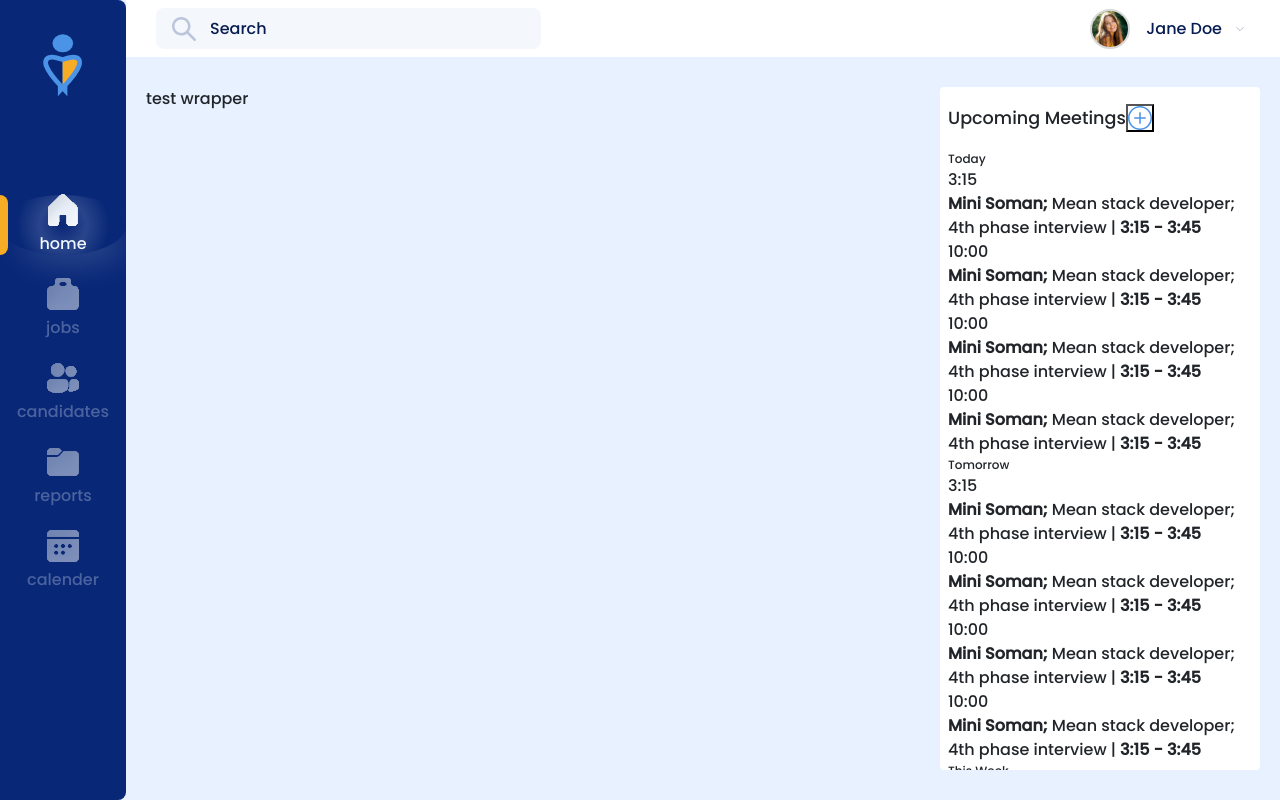
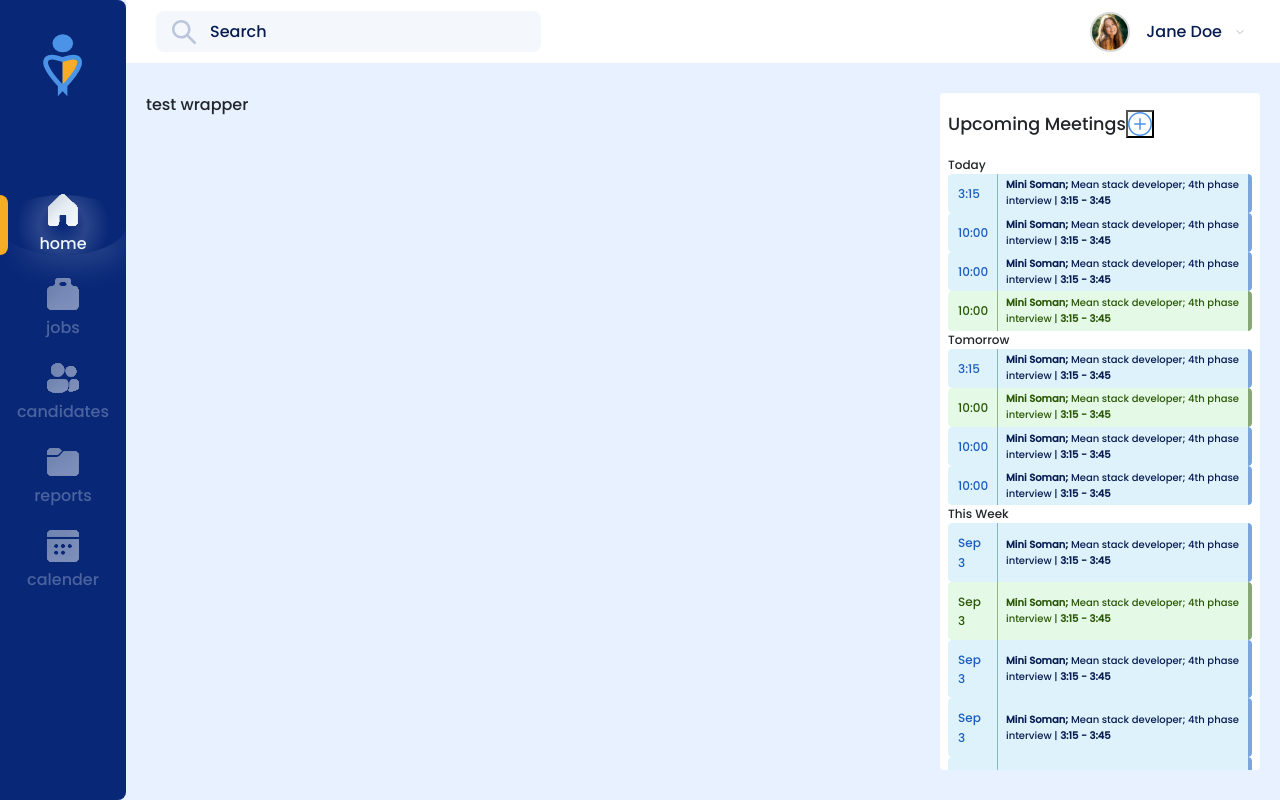
Before and after one commit to nsanzimfura-eric/hr-management-system, a React (Vite) app: page /login in a window 1280 px wide. Built offline with nearby package versions, Linux system fonts and the light colour scheme.

Commit message:
Styles meeting notification

```diff
--- a/src/pages/dashboard/components/meetingNotification/meetingNotification.module.scss
+++ b/src/pages/dashboard/components/meetingNotification/meetingNotification.module.scss
@@ -1,25 +1,84 @@
 @import "../../../../styles/variables.scss";
 @import "../../../../styles/mixins.scss";
 
-.buttonIcon {
+.meetingNotification {
   :global {
     background-color: transparent;
     width: fit-content;
     padding: 0;
+    width: 100%;
+    cursor: pointer;
     display: flex;
-    align-items: center;
-    justify-content: center;
+    overflow: hidden;
+    min-height: 37px;
+    max-height: fit-content;
     @include transition;
-    img {
-      width: 24px;
-      aspect-ratio: 1/1;
-      height: auto;
-      cursor: pointer;
-      @include mq($md) {
-        width: 20px;
+    border-radius: 4px;
+    .notificationInfo {
+      background-color: $lightBlueOpaque;
+      width: 100%;
+      height: 100%;
+      padding: 0;
+      margin: 0;
+      position: relative;
+      display: flex;
+      align-items: center;
+      justify-content: flex-start;
+      border-radius: inherit;
+      span {
+        height: 100%;
+        padding: 10px;
+        display: flex;
+        justify-content: center;
+        align-items: align-center;
+        border-radius: 0;
+        @include small;
+        color: $blueBold;
+        font-family: $poppinsSemiBold;
+        border: none;
+        background-color: transparent;
+        border-right: 1px solid hsla(216, 75%, 43%, 44%);
+        min-width: 50px;
+        @include mq($lg) {
+          min-width: 45px;
+        }
+        @include mq($md) {
+          min-width: 40px;
+        }
       }
-      @include mq($sm) {
-        width: 16px;
+      .details {
+        height: 100%;
+        flex-grow: 1;
+        background-color: transparent;
+        color: $blueBold;
+        @include smallest;
+        padding: 0 8px;
+        display: inline-block;
+      }
+      .lineRight {
+        position: absolute;
+        height: 100%;
+        width: 4px;
+        border-radius: 0;
+        border-top-right-radius: 4px;
+        border-bottom-right-radius: 4px;
+        right: 0;
+        bottom: 0;
+        top: 0;
+        background-color: hsla(216, 75%, 43%, 50%);
+      }
+    }
+    .readSuccess {
+      background-color: $leafLight;
+      span {
+        border-color: hsla(93, 83%, 19%, 44%);
+        color: $leaf;
+      }
+      .details {
+        color: $leaf;
+      }
+      .lineRight {
+        background-color: hsla(93, 83%, 19%, 50%);
       }
     }
   }
--- a/src/pages/dashboard/components/meetingNotification/meetingNotification.tsx
+++ b/src/pages/dashboard/components/meetingNotification/meetingNotification.tsx
@@ -14,7 +14,7 @@ const MeetingNotification = (props: IconButtonInterface) => {
 
     return (
         <div className={styles.meetingNotification} onClick={() => onClick(index)}>
-            <div className={clickedIndex === index || meeting.read ? "notificationInfo readSuccess" : "notificationInfo"}>
+            <div className={(clickedIndex === index || meeting.read) ? "notificationInfo readSuccess" : "notificationInfo"}>
                 <span>{meeting.hours}</span>
                 <div dangerouslySetInnerHTML={{ __html: meeting.details }} className="details" />
                 <div className="lineRight"></div>
--- a/src/styles/mixins.scss
+++ b/src/styles/mixins.scss
@@ -72,6 +72,9 @@
 
 @function pxToEm($element) {
   @return #{calc($element/16)}em;
+}
+@function pxToRem($element) {
+  @return #{calc($element/16)}rem;
 }
 
 @mixin appBtn {
@@ -183,4 +186,47 @@
   @include mq($md) {
     font-size: pxToEm(14);
   }
+  @include mq($xls) {
+    font-size: pxToEm(12);
+  }
 }
+
+@mixin span {
+  color: $dark;
+  font-family: $poppinsMedium;
+  font-size: pxToEm(14);
+  line-height: 1.6;
+  display: flex;
+  justify-content: flex-start;
+
+  @include mq($lg) {
+    font-size: pxToEm(12);
+  }
+}
+
+@mixin small {
+  color: $dark;
+  font-family: $poppinsMedium;
+  font-size: pxToEm(12);
+  line-height: 1.6;
+  display: flex;
+  justify-content: flex-start;
+  @include mq($lg) {
+    font-size: pxToEm(10);
+  }
+}
+
+@mixin smallest {
+  color: $dark;
+  font-family: $poppinsMedium;
+  font-size: pxToEm(10);
+  line-height: 1.6;
+  display: flex;
+  justify-content: flex-start;
+  @include mq($lg) {
+    font-size: pxToEm(9);
+  }
+  @include mq($lg) {
+    font-size: pxToEm(8);
+  }
+}
--- a/src/styles/variables.scss
+++ b/src/styles/variables.scss
@@ -1,30 +1,30 @@
 //  colors
 
-$primary: #4B93E7;
-$blue: #4B93E7;
-$dark: #071C50;
+$primary: #4b93e7;
+$blue: #4b93e7;
+$dark: #071c50;
 $darkBlue: #082777;
+$blueBold: #1b5cbe;
 $darkOpaque: rgba(2, 2, 2, 0.5);
 $blackOpaque: rgba(0, 0, 0, 0.5);
 $light: #ffffff;
-$activeBtnColor: #F0F7FF;
-$light_gray: #E6E6E6;
-$secondary: #E7F1FF;
+$activeBtnColor: #f0f7ff;
+$light_gray: #e6e6e6;
+$secondary: #e7f1ff;
 $border: #cacaca;
-$lightBlue: #7D9BE7;
-$lightBlueOpaque: hsl(198, 79%, 79%, 36%); //A0DBF4
-$leaf: #2B5708;
-$leafOpaque: rgba(43, 87, 8, .5);
-$leafLight: hsla(126, 70%, 82%, 36%); //B0F1B6
-$bgLogin: #E6EEF8;
+$lightBlue: #7d9be7;
+$lightBlueOpaque: hsl(198, 79%, 79%, 34%); //A0DBF4
+$leaf: #2b5708;
+$leafOpaque: rgba(43, 87, 8, 0.5);
+$leafLight: hsla(126, 70%, 82%, 34%); //B0F1B6
+$bgLogin: #e6eef8;
 $bgLoginOpaque: hsla(213, 56%, 94%, 30%);
-$gray: #D3E2F4;
+$gray: #d3e2f4;
 
 // effects colors
 $success: #469607;
-$warning: #F7AC25;
-$error: #D50000;
-
+$warning: #f7ac25;
+$error: #d50000;
 
 // fonts families
 
@@ -34,7 +34,6 @@ $poppinsSemiBold: PoppinsSemiBold, "sans-serif";
 $poppinsBold: PoppinsBold, "sans-serif";
 $poppinsThin: PoppinsThin, "sans-serif";
 $poppinsExtraBold: PoppinsExtraBold, "sans-serif";
-
 
 //  measurements
 $sm: 480px;
```
